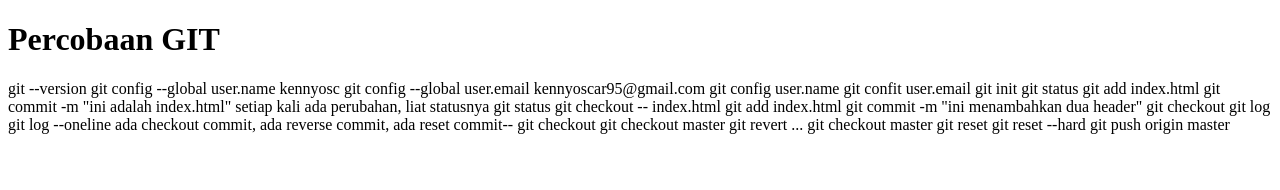
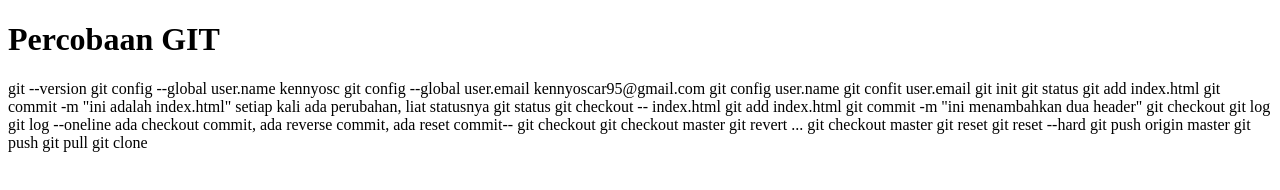
Before and after one commit to kennyosc/JC9-GIT, a plain HTML site: page index.html in a window 1280 px wide. Drawn offline with Linux system fonts and the light colour scheme.

Commit message:
Menambahkan git push/pull/clone

```diff
--- a/index.html
+++ b/index.html
@@ -43,6 +43,10 @@
         git reset <commit_id> --hard <!--ini menghilangkan commit id dan menghilangkan kode nya, dan tidak bisa di undo untuk munculin kembali-->
 
         git push origin master <!--ini untuk masukin ke github.com (upload ke github)-->
+
+        git push <!--untuk upload ke github-->
+        git pull <!--untuk download dari github-->
+        git clone <!--untuk clone project-->
     </p>
 </body>
 </html>
```
